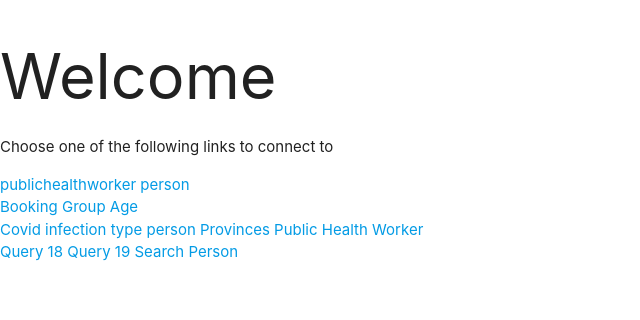
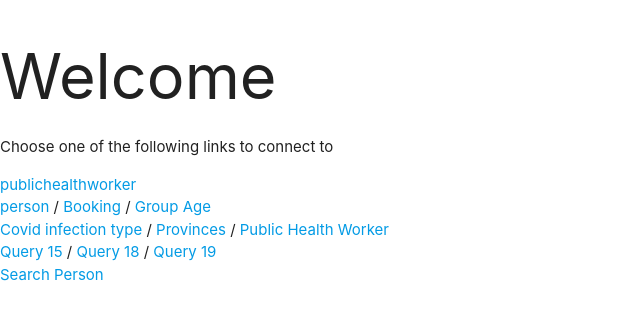
Before and after one commit to maria56788/Vaccination-database-project, a PHP site: page / in a window 1280 px wide. Shown: the top 320 px of the page, without its empty margins (0-640 px from the left). Run offline with PHP 8.4, Linux system fonts and the light colour scheme.

Commit message:
Change main index.php

```diff
--- a/index.php
+++ b/index.php
@@ -12,17 +12,25 @@
     <h1>Welcome</h1>
     <p>Choose one of the following links to connect to</p>
     <a href="./publichealthworker/">publichealthworker</a>
-    <a href="./person/">person</a><br>
+    <br>
+    <a href="./person/">person</a>
+    /
     <a href="./booking/">Booking</a>
+    /
     <a href="./groupage/">Group Age</a>
     <br>
     <a href="./infection_type/">Covid infection type</a>
-    <a href="./person/">person</a>
+    /
     <a href="./Provinces/">Provinces</a>
+    /
     <a href="./publichealthworker/">Public Health Worker</a>
     <br>
+    <a href="./query15/">Query 15</a>
+    /
     <a href="./query18/">Query 18</a>
+    /
     <a href="./query19/">Query 19</a>
+    <br>
     <a href="./query20">Search Person</a>
 
 
```
